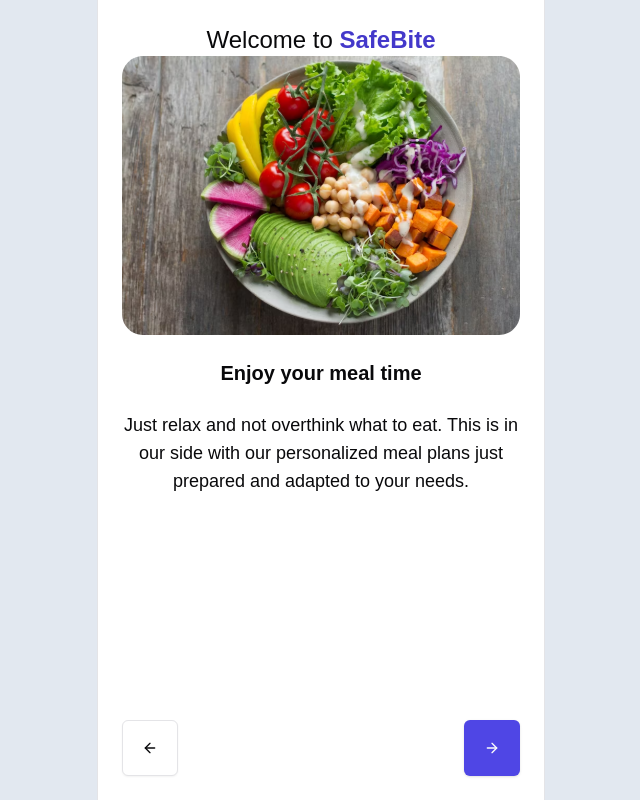
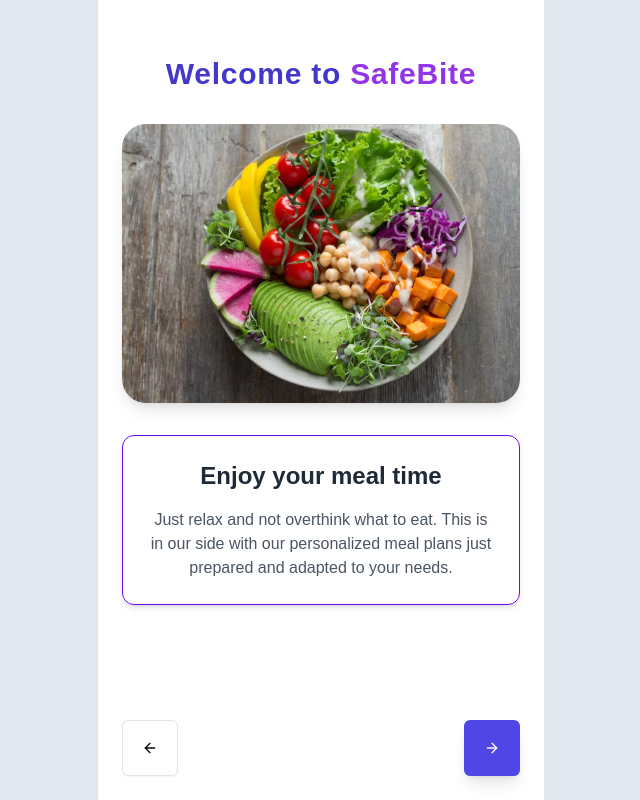
Before and after one commit to Shavkatjon-O/safebite, a Next.js app: page / in a window 1280 px wide. Shown: the whole page, without its empty margins (319-959 px from the left). Built offline with nearby package versions, Linux system fonts and the light colour scheme.

Commit message:
finish onboarding page

```diff
--- a/src/app/page.tsx
+++ b/src/app/page.tsx
@@ -36,16 +36,21 @@
 ];
 
 const StepContent: React.FC<{ step: Step }> = ({ step }) => (
-  <div className="w-full space-y-6 text-center">
+  <div className="w-full space-y-8 flex flex-col items-center">
+    <h1 className="text-3xl mt-8 font-bold text-indigo-700 tracking-wide">
+      Welcome to <span className="text-purple-600">SafeBite</span>
+    </h1>
     <Image
       src={step.image}
       alt={step.title}
-      className="w-full"
+      className="rounded-3xl shadow-lg"
       height={512}
       width={512}
     />
-    <h1 className="font-semibold text-xl">{step.title}</h1>
-    <p className="text-lg">{step.description}</p>
+    <div className="border border-custom h-full p-6 rounded-xl shadow-md text-center">
+      <h2 className="text-2xl font-semibold text-gray-800">{step.title}</h2>
+      <p className="text-md text-gray-600 mt-4">{step.description}</p>
+    </div>
   </div>
 );
 
@@ -68,9 +73,6 @@
   return (
     <div className="size-full p-6 flex flex-col justify-between items-center">
       <div className="size-full flex flex-col items-center">
-        <h1 className="text-2xl">
-          Welcome to <span className="font-semibold text-indigo-700">SafeBite</span>
-        </h1>
         <StepContent step={steps[currentStep]} />
       </div>
 
@@ -78,7 +80,7 @@
         <Button onClick={handlePreviousStep} className="size-14" variant="outline">
           <ArrowLeft />
         </Button>
-        <Button onClick={handleNextStep} className="size-14 bg-indigo-600 hover:bg-indigo-700">
+        <Button onClick={handleNextStep} className="size-14 shadow-lg bg-indigo-600 hover:bg-indigo-700">
           <ArrowRight />
         </Button>
       </div>
```
